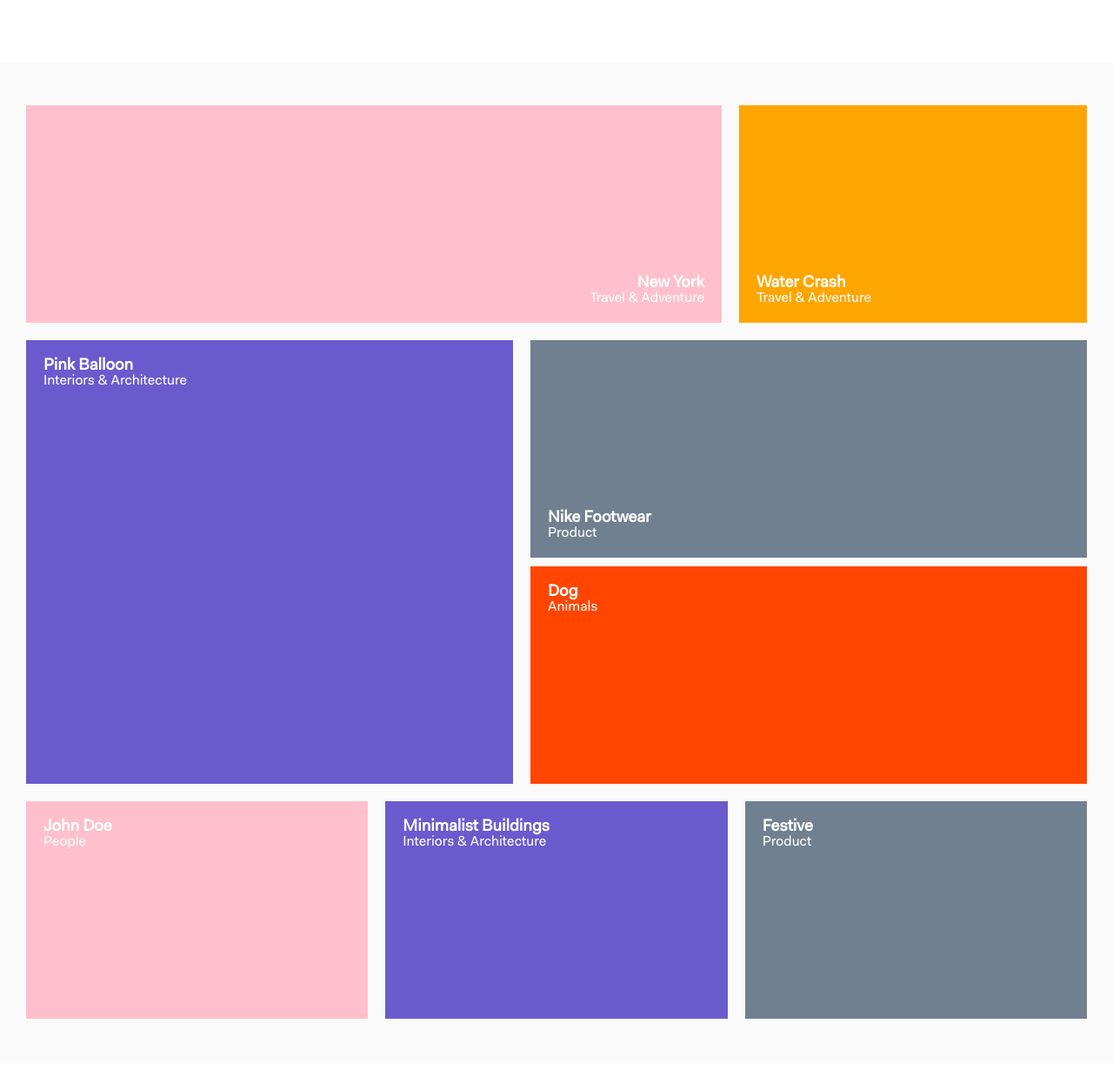
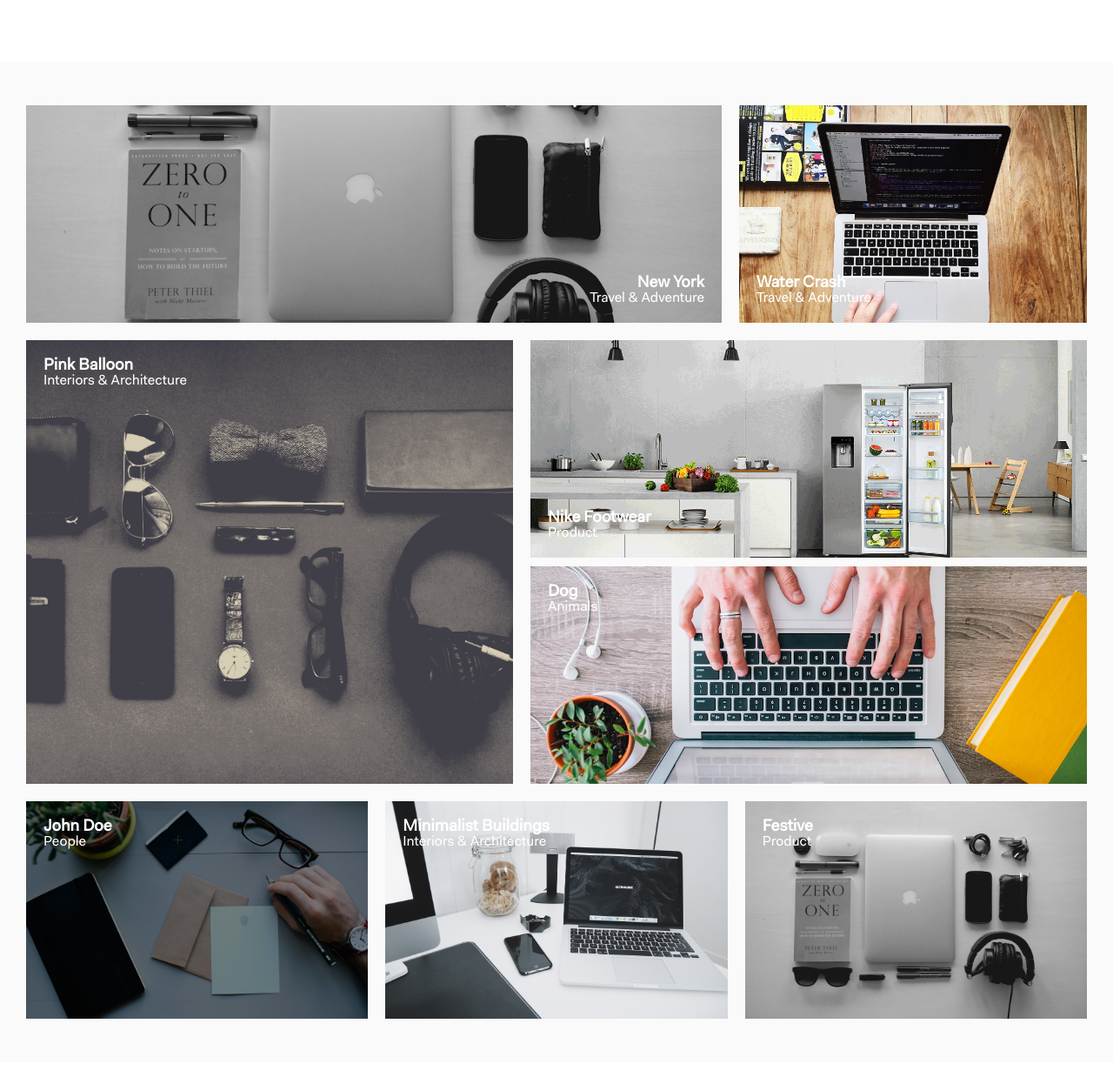
Before and after one commit to mcansh/rangefinder, a plain HTML site: page index.html in a window 1280 px wide. Shown: the part 320-1558 px from the top of the page at 87% size. Drawn offline with Linux system fonts and the light colour scheme.

Commit message:
add images
Signed-off-by: Logan McAnsh <l.m@loganmcansh.com>

```diff
--- a/css/master.sass
+++ b/css/master.sass
@@ -100,6 +100,10 @@ main
       cursor: pointer
       &:hover
         opacity: .8
+      background:
+        image: url()
+        size: cover
+        position: center
       @media (max-width: 550px)
         margin: 10px 0
       figcaption
--- a/index.html
+++ b/index.html
@@ -19,13 +19,13 @@
     </header>
     <main>
       <div class="row">
-        <div style="background: pink" class="img two-third">
+        <div style="background-image: url(img/img1.png)" class="img two-third">
           <figcaption class="bottom-right">
             <h3>New York</h3>
             <p>Travel & Adventure</p>
           </figcaption>
         </div>
-        <div style="background: orange" class="img one-third">
+        <div style="background-image: url(img/img2.png)" class="img one-third">
           <figcaption class="bottom-left">
             <h3>Water Crash</h3>
             <p>Travel & Adventure</p>
@@ -33,20 +33,20 @@
         </div>
       </div>
       <div class="row">
-        <div style="background: slateblue" class="img half tall">
+        <div style="background-image: url(img/img3.png)" class="img half tall">
           <figcaption class="top-left">
             <h3>Pink Balloon</h3>
             <p>Interiors & Architecture</p>
           </figcaption>
         </div>
         <div class="col">
-          <div style="background: slategray" class="img half">
+          <div style="background-image: url(img/img4.png)" class="img half">
             <figcaption class="bottom-left">
               <h3>Nike Footwear</h3>
               <p>Product</p>
             </figcaption>
           </div>
-          <div style="background: orangered" class="img half">
+          <div style="background-image: url(img/img5.png)" class="img half">
             <figcaption class="top-left">
               <h3>Dog</h3>
               <p>Animals</p>
@@ -55,19 +55,19 @@
         </div>
       </div>
       <div class="row">
-        <div style="background: pink" class="img one-third">
+        <div style="background-image: url(img/img6.jpg)" class="img one-third">
           <figcaption class="top-left">
             <h3>John Doe</h3>
             <p>People</p>
           </figcaption>
         </div>
-        <div style="background: slateblue" class="img one-third">
+        <div style="background-image: url(img/img7.jpg)" class="img one-third">
           <figcaption class="top-left">
             <h3>Minimalist Buildings</h3>
             <p>Interiors & Architecture</p>
           </figcaption>
         </div>
-        <div style="background: slategray" class="img one-third">
+        <div style="background-image: url(img/img1.png)" class="img one-third">
           <figcaption class="top-left">
             <h3>Festive</h3>
             <p>Product</p>
@@ -81,7 +81,7 @@
         <p class="copyright">&copy; Copyright 2016 - UltraLinx - All Rights Reserved</p>
       </div>
       <div class="col-2"><a href="#">Facebook</a><a href="#">Twitter</a><a href="#">Dribbble</a><a href="#">Pinterest</a><a href="#">Instagram</a></div>
-      <div class="col-2"><a href="#">Projects</a><a href="#">Client List</a><a href="#">About</a><a href="#">Services</a><a href="#">Privacy Policy</a><a href="#">Contact </a></div>
+      <div class="col-2"><a href="#">Projects</a><a href="#">Client List</a><a href="#">About</a><a href="#">Services</a><a href="#">Privacy Policy</a><a href="mailto:l.m@loganmcansh.com?subject=RangeFinder">Contact </a></div>
     </footer>
   </body>
 </html>
```
Also changed, not shown: css/master.css, img/img1.png (added), img/img2.png (added), img/img3.png (added), img/img4.png (added), img/img5.png (added), img/img6.jpg (added), img/img7.jpg (added), 1 other file.
